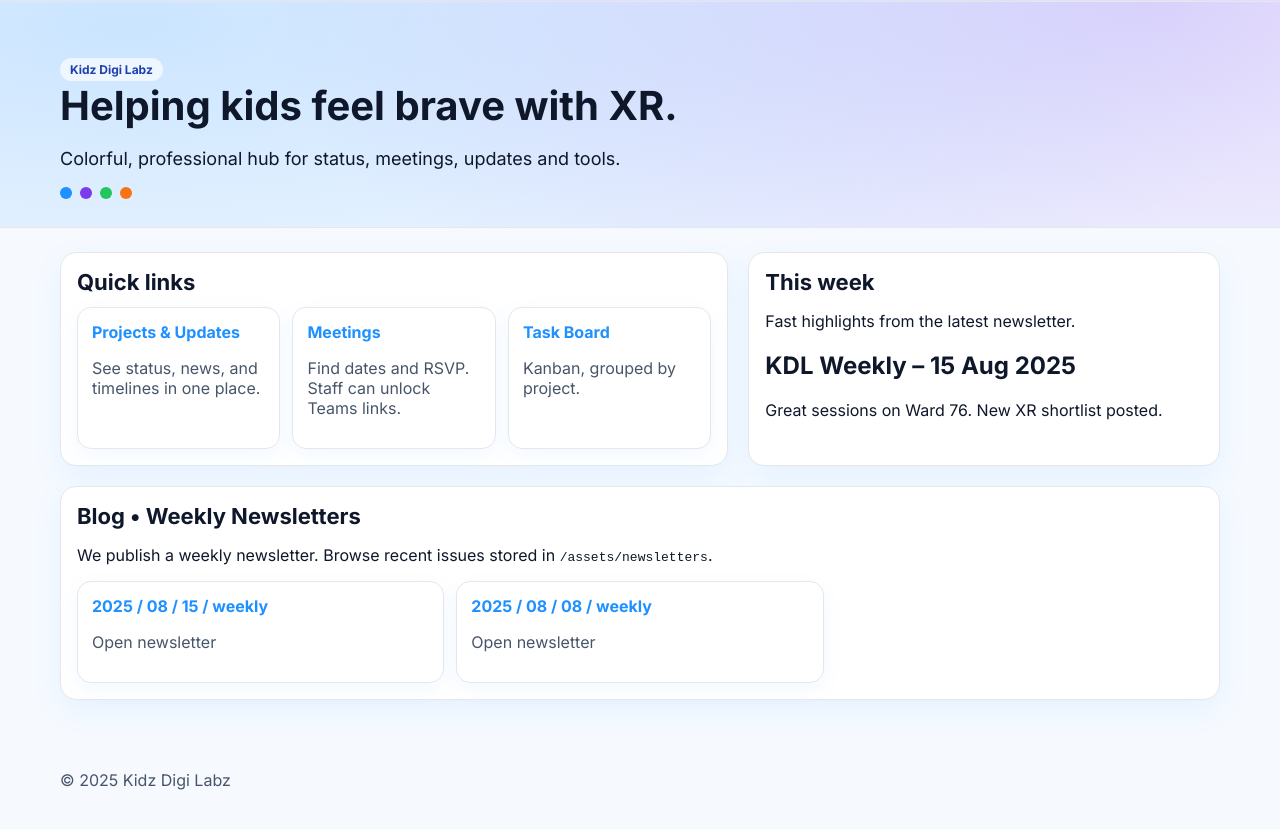
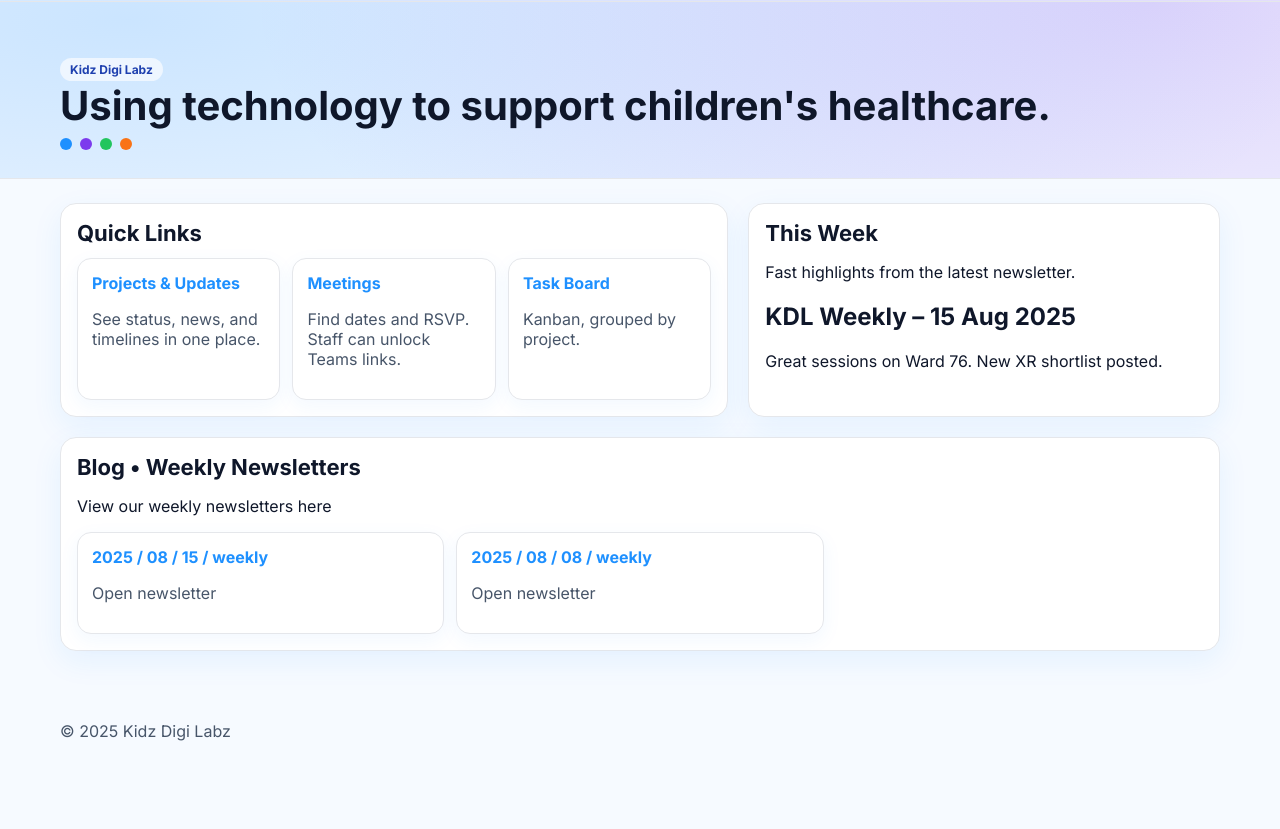
Before and after one commit to KidzDigiLabz-MFT/kidz-project-database-site, a plain HTML site: page index.html in a window 1280 px wide. Shown: the part 63-892 px from the top of the page. After the commit the page ends 850 px from the top, so only its background shows below. Drawn offline with Linux system fonts and the light colour scheme.

Commit message:
Auto backup commit - 12/08/2025 16:41:47.38

```diff
--- a/index.html
+++ b/index.html
@@ -27,15 +27,14 @@
 <section class="hero">
 	<div class="container">
 		<span class="badge">Kidz Digi Labz</span>
-		<h1>Helping kids feel brave with XR.</h1>
-		<p>Colorful, professional hub for status, meetings, updates and tools.</p>
+		<h1>Using technology to support children's healthcare.</h1>
 		<div class="kidbar"><div class="kiddot"></div><div class="kiddot"></div><div class="kiddot"></div><div class="kiddot"></div></div>
 	</div>
 </section>
 <main class="container">
 	<div class="grid">
 		<section class="card" style="grid-column:span 7">
-			<h2 class="section-title">Quick links</h2>
+			<h2 class="section-title">Quick Links</h2>
 			<div class="quick-cards">
 				<a class="quick-card" href="projects-updates.html"><strong>Projects & Updates</strong><p style='color:var(--muted)'>See status, news, and timelines in one place.</p></a>
 				<a class="quick-card" href="meetings.html"><strong>Meetings</strong><p style='color:var(--muted)'>Find dates and RSVP. Staff can unlock Teams links.</p></a>
@@ -43,13 +42,13 @@
 			</div>
 		</section>
 		<section class="card" style="grid-column:span 5">
-			<h2 class="section-title">This week</h2>
+			<h2 class="section-title">This Week</h2>
 			<p>Fast highlights from the latest newsletter.</p>
 			<div id="thisWeek"></div>
 		</section>
 		<section class="card" style="grid-column:span 12">
 			<h2 class="section-title">Blog • Weekly Newsletters</h2>
-			<p>We publish a weekly newsletter. Browse recent issues stored in <code>/assets/newsletters</code>.</p>
+			<p>View our weekly newsletters here</p>
 			<div id="blogList" style="display:grid;grid-template-columns:repeat(3,1fr);gap:12px"></div>
 		</section>
 	</div>
@@ -61,8 +60,6 @@ document.getElementById('year').textContent = new Date().getFullYear()
 async function loadNews(){
 	let list = []
 	try{ list = await fetch('assets/newsletters/index.json').then(r=>r.json()) }catch(e){
-		// fallback: show samples
-		list = ['2025-08-15-weekly.html','2025-08-08-weekly.html']
 	}
 	const wrap = document.getElementById('blogList')
 	wrap.innerHTML=''
```
Also changed, not shown: tasks.html (+2 -3 lines).
